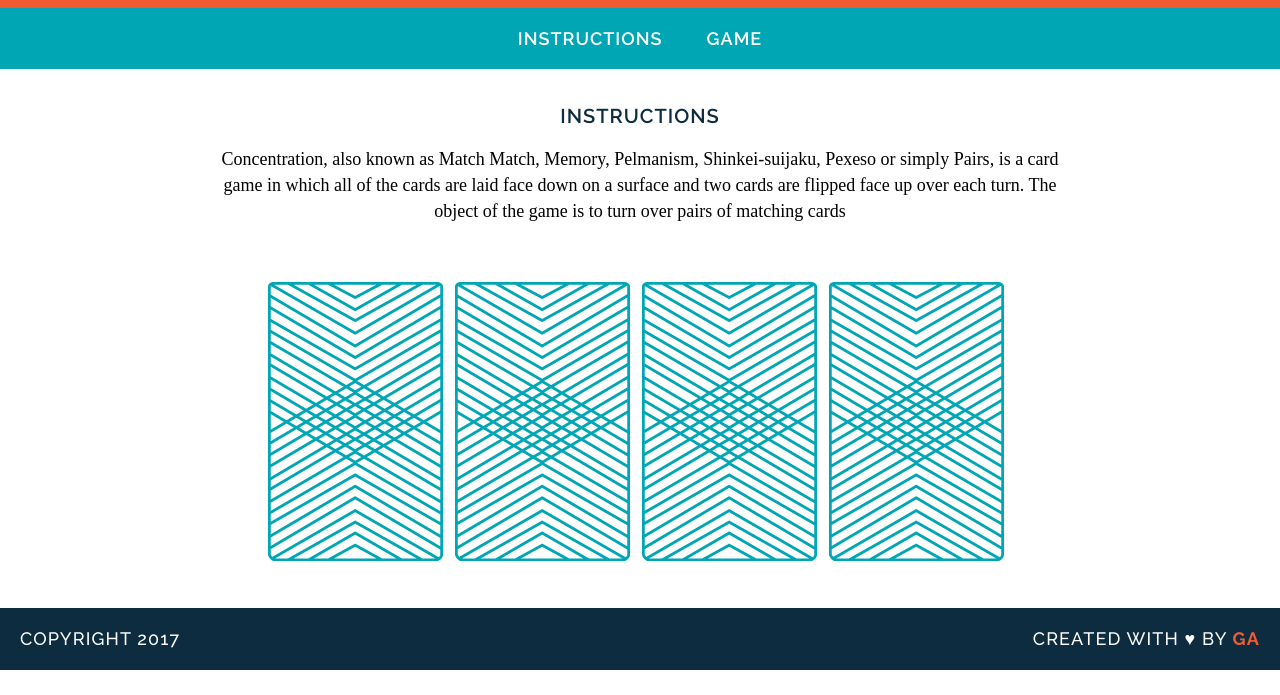
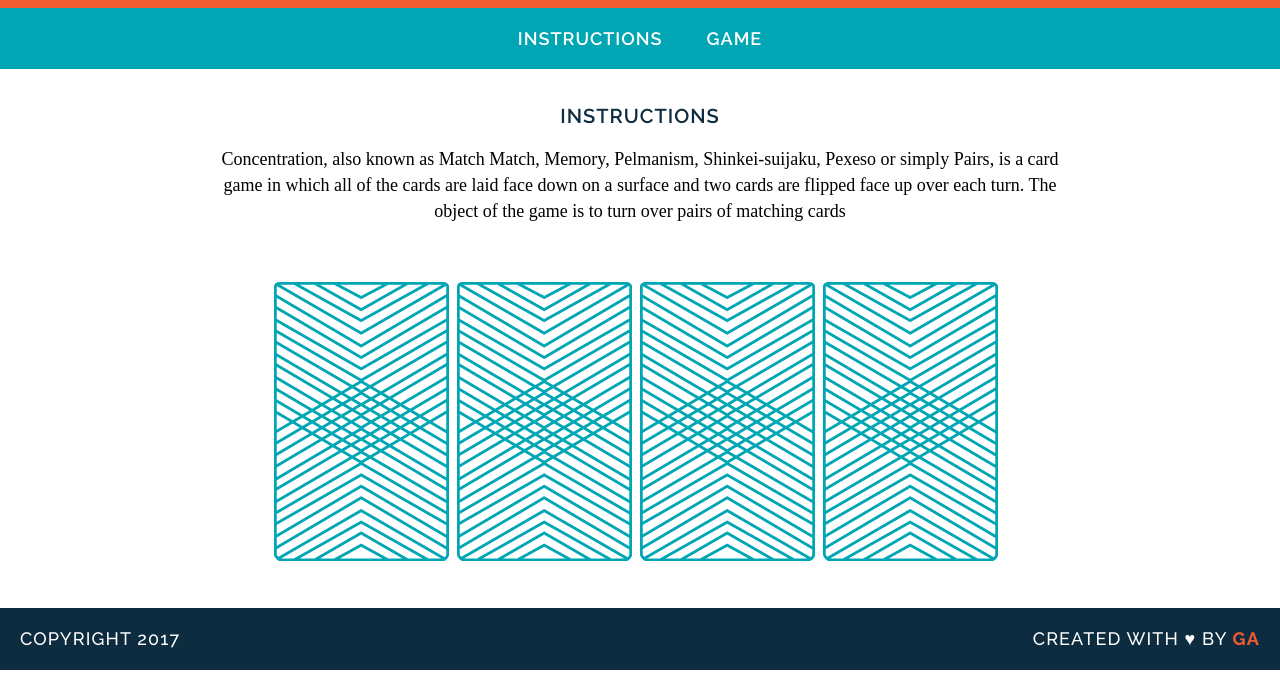
Before and after one commit to Doaaxv/wdi-fundamentals-memorygame, a plain HTML site: page memory_game/index.html in a window 1280 px wide. Shown: the part 105-800 px from the top of the page. Drawn offline with Linux system fonts and the light colour scheme; a web font is replaced by a local one.

Commit message:
created game logic

```diff
--- a/memory_game/index.html
+++ b/memory_game/index.html
@@ -23,12 +23,14 @@
     <h2 id="Instructions">Instructions</h2>
     <p>Concentration, also known as Match Match, Memory, Pelmanism, Shinkei-suijaku, Pexeso or simply Pairs, is a card game in which all of the cards are laid face down on a surface and two cards are flipped face up over each turn. The object of the game is to turn over pairs of matching cards</p>
 
-    <div id="game">
+<div id="game-board" class="board clearfix"></div>
+
+<!--    <div id="game">
     	<img src="images/back.png" alt="Queen of Diamonds">
 		<img src="images/back.png" alt="Queen of Hearts">
 		<img src="images/back.png" alt="King of Diamonds">
 		<img src="images/back.png" alt="King of Hearts">
-    </div>
+    </div> -->
 
 </main>
 <footer class="clearfix">
--- a/memory_game/js/main.js
+++ b/memory_game/js/main.js
@@ -30,10 +30,18 @@ function checkForMatch(){
 	}
 }
 
-function flipCard(cardId){
+function flipCard(){
+
+var cardId = this.getAttribute('data-id');
+console.log("cardId is: "+cards[cardId].cardImage);
+
+ this.setAttribute('src',cards[cardId].cardImage);
+
+
+/*
 console.log("User flipped "+cards[cardId].rank);
 console.log("User flipped "+cards[cardId].suit);
-console.log("User flipped "+cards[cardId].cardImage);
+console.log("User flipped "+cards[cardId].cardImage);*/
 cardsInPlay.push(cards[cardId].rank);
 
 if(cardsInPlay.length === 2){
@@ -41,5 +49,18 @@ if(cardsInPlay.length === 2){
   }
 }
 
-flipCard(0);
-flipCard(1);
+
+function createBoard(){
+	for (var i = 0; i < cards.length; i++) {
+    // Logic here
+    var cardElement = document.createElement('img');
+    cardElement.setAttribute('src','images/back.png');
+    cardElement.setAttribute('data-id',i);
+
+    cardElement.addEventListener('click',flipCard);
+
+    document.getElementById("game-board").appendChild(cardElement);
+}
+}
+
+createBoard();
```
